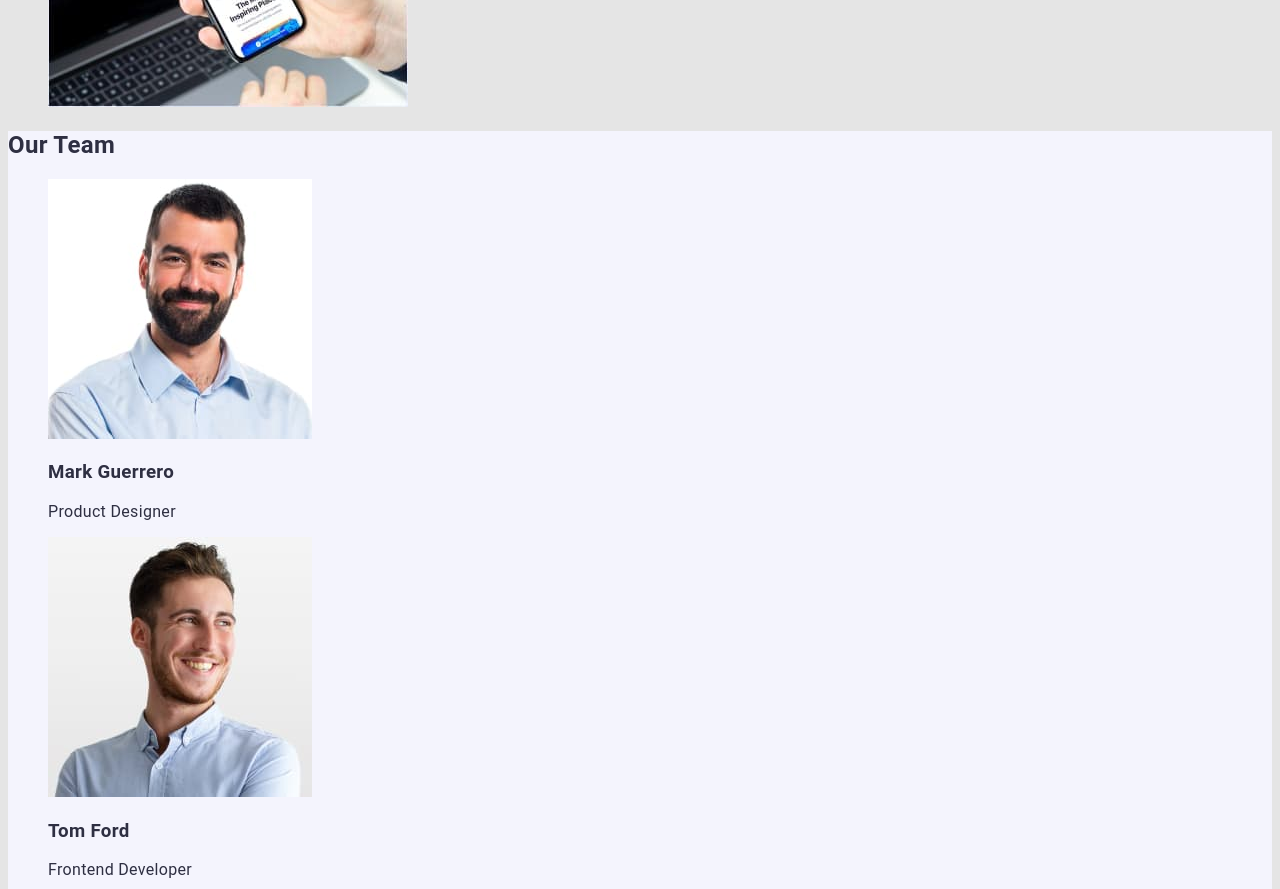
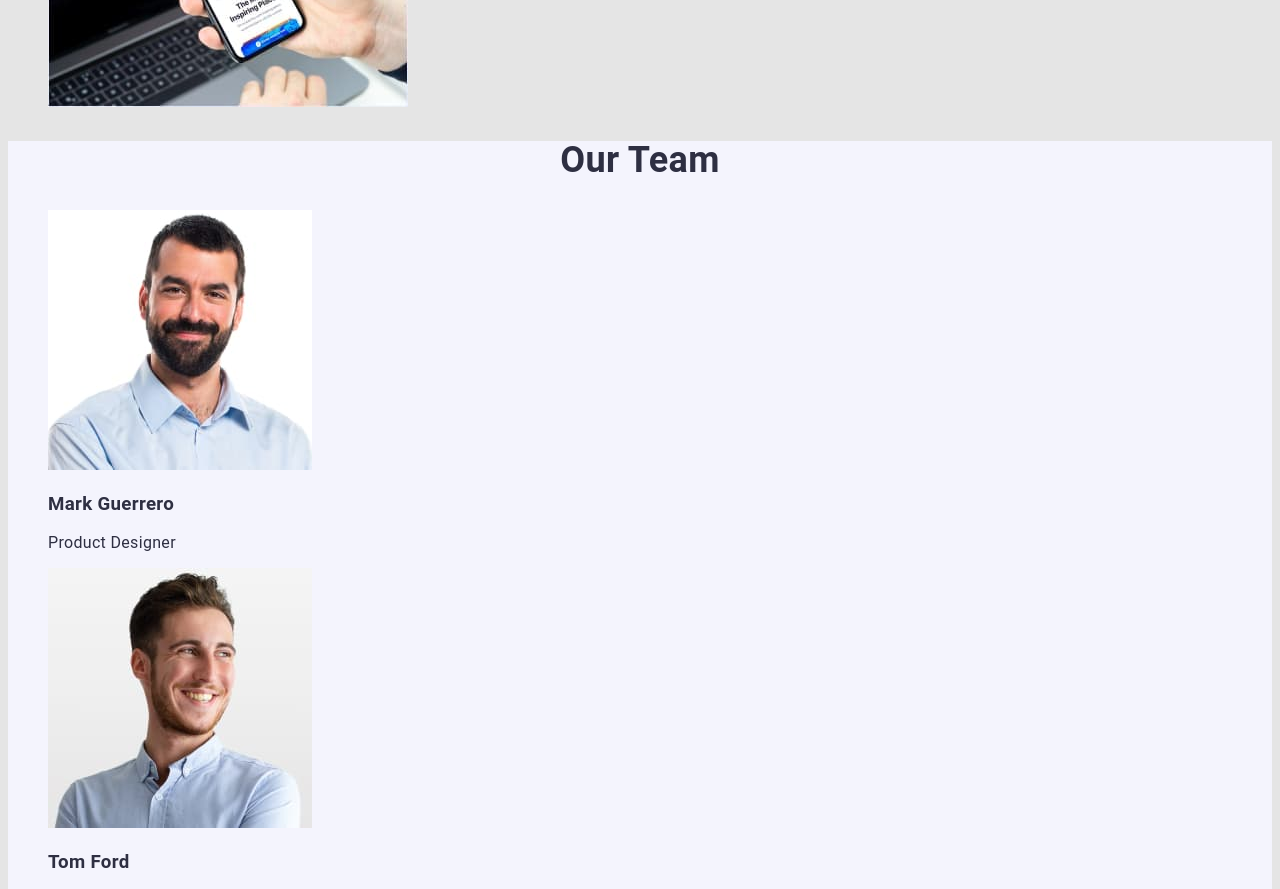
Before and after one commit to NataliiaPelekh/goit-markup-hw-02, a plain HTML site: page index.html in a window 1280 px wide. Shown: the part 1380-2269 px from the top of the page. Drawn offline with Linux system fonts and the light colour scheme.

Commit message:
Fonts updated

```diff
--- a/css/styles.css
+++ b/css/styles.css
@@ -122,7 +122,8 @@ body {
 .team-section {
   background-color: var(--text-color);
 }
-.section .title {
+.section .title,
+.team-section .title {
   font-weight: 700;
   font-size: 36px;
   line-height: 1.1;
--- a/index.html
+++ b/index.html
@@ -90,7 +90,7 @@
         </ul>
       </section>
       <section class="team-section">
-        <h2 class="title">Our Team</h2>
+        <h2 class="title" style="text-align: center;">Our Team</h2>
         <ul class="people-list">
           <li>
             <img
```
